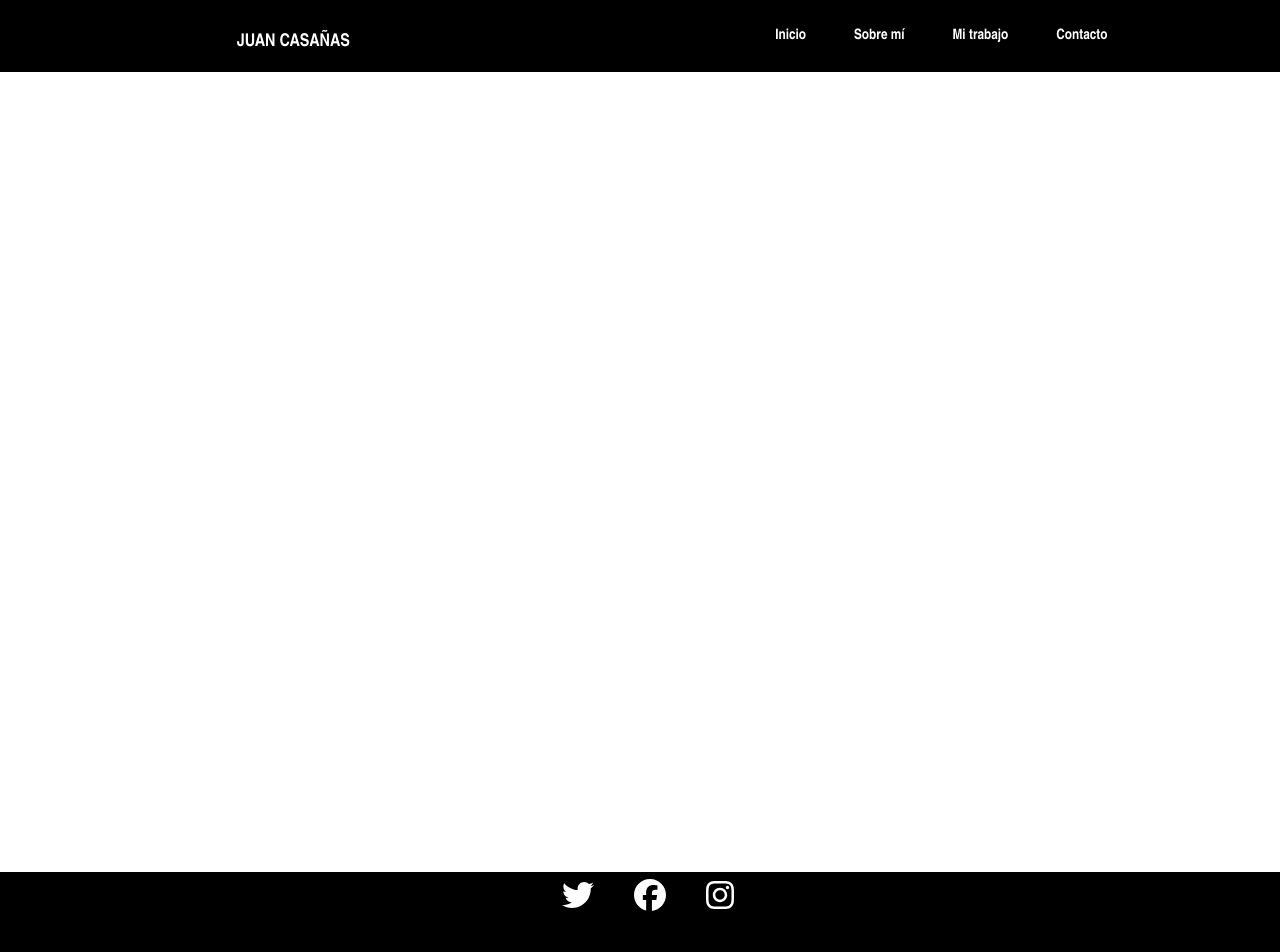
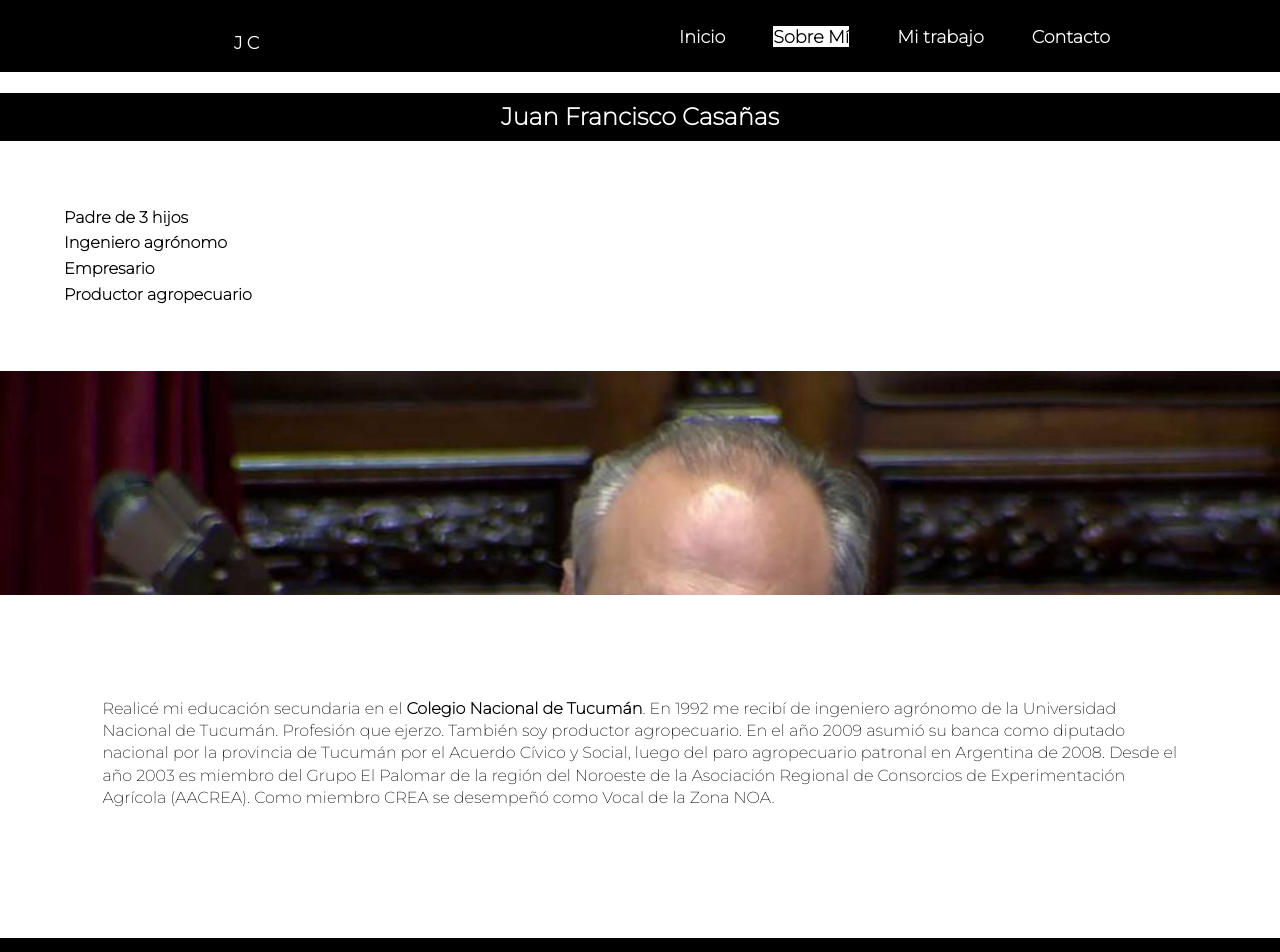
Before and after one commit to lucianocolin/juan-casanas, a React (Create React App) app in the folder juan-casanas-react/: page /sobre-mi in a window 1280 px wide. Shown: the top 952 px of the page. Built offline with nearby package versions, Linux system fonts and the light colour scheme.

Commit message:
testing text color

```diff
--- a/juan-casanas-react/src/App.jsx
+++ b/juan-casanas-react/src/App.jsx
@@ -5,6 +5,7 @@ import { BrowserRouter as Router, Routes, Route } from 'react-router-dom';
 import { useEffect } from 'react';
 import Aos from 'aos';
 import 'aos/dist/aos.css';
+import AboutMe from './pages/AboutMe';
 
 function App() {
 
@@ -18,6 +19,7 @@ function App() {
         <Layout>
           <Routes>
             <Route path='/' element={<Home />} />
+            <Route path='/sobre-mi' element={<AboutMe />} />
           </Routes>
         </Layout>
       </Router>
--- a/juan-casanas-react/src/components/Header.jsx
+++ b/juan-casanas-react/src/components/Header.jsx
@@ -2,19 +2,28 @@ import React from 'react';
 import '../css/Header.css';
 import { FontAwesomeIcon } from '@fortawesome/react-fontawesome';
 import { faBars } from '@fortawesome/free-solid-svg-icons';
+import { NavLink } from 'react-router-dom';
 
 const Header = () => {
   return (<>
       <div className='header'>
-        <h2>JUAN CASAÑAS</h2>
+        <h2>J C</h2>
         <nav>
           <input type="checkbox" id='check' />
           <label htmlFor="check" className='toggle-btn'>
             <FontAwesomeIcon icon={faBars} className='toggle-menu-icon'/>
           </label>
           <ul id='header-list' className='header-list'>
-            <li>Inicio</li>
-            <li>Sobre mí</li>
+            <li>
+              <NavLink to='/' className={({ isActive })=> isActive ? 'active header-link' : 'header-link'}>
+                Inicio
+              </NavLink>
+            </li>
+            <li>
+              <NavLink to='/sobre-mi' className='header-link'>
+                Sobre Mí
+              </NavLink>
+            </li>
             <li>Mi trabajo</li>
             <li>Contacto</li>
           </ul>
--- /dev/null
+++ b/juan-casanas-react/src/css/AboutMe.css
@@ -0,0 +1,34 @@
+.about-me-cover{
+  background-image: url(../imgs/juan2.jpg);
+  width: 100%;
+  height: 14rem;
+  background-repeat: no-repeat;
+  background-size: cover;
+}
+
+.name-jfc{
+  margin-top: 1.3rem;
+  background-color: black;
+  color: white;
+  height: 3rem;
+  display: flex;
+  justify-content: center;
+  align-items: center;
+}
+
+h4{
+  margin: 5% 0 5% 5%;
+  line-height: 1.6rem;
+}
+
+.about-me-text{
+  text-align: left;
+  padding: 8% 8% 10% 8%;
+}
+
+.about-me-text p{
+  /* font-weight: bold; */
+  color: rgb(0, 0, 0);
+  margin: 0;
+  line-height: 1.4rem;
+}
--- a/juan-casanas-react/src/css/App.css
+++ b/juan-casanas-react/src/css/App.css
@@ -1,7 +1,8 @@
-@import url('https://fonts.googleapis.com/css2?family=Montserrat:wght@400;600;800&display=swap');
+@import url('https://fonts.googleapis.com/css2?family=Montserrat:ital,wght@0,200;1,300&display=swap');
 
 body{
-  font-family: 'Amplitude','Arial Narrow', sans-serif;
+  /* font-family: 'Amplitude','Arial Narrow', sans-serif; */
+  font-family: 'Montserrat', sans-serif;
   margin: 0;
   padding: 0;
   position: relative;
--- a/juan-casanas-react/src/css/Footer.css
+++ b/juan-casanas-react/src/css/Footer.css
@@ -35,5 +35,14 @@
 @media (min-width: 768px){
   .footer{
     justify-content: space-around;
+    flex-direction: row;
+  }
+
+  .footer-icons-container a{
+    font-size: 2.5rem;
+  }
+
+  .footer-rights p{
+    font-size: 1.5rem;
   }
 }
--- a/juan-casanas-react/src/css/Header.css
+++ b/juan-casanas-react/src/css/Header.css
@@ -37,6 +37,16 @@
   transition: all .5s;
 }
 
+.header-link{
+  color: white;
+  text-decoration: none;
+}
+
+.active{
+  color: black;
+  background-color: white;
+}
+
 .toggle-menu-icon{
   width: 1.8rem;
   height: auto;
@@ -52,7 +62,7 @@
 }
 
 #check:checked ~ .header-list{
-  height: 45vh;
+  height: 50vh;
   z-index: 1;
 }
 
@@ -80,7 +90,7 @@
 
   .header-list li{
     display: inline-block;
-    font-size: 0.9rem;
+    font-size: 1.1rem;
     padding: 0;
     transition: none;
   }
--- a/juan-casanas-react/src/css/Home.css
+++ b/juan-casanas-react/src/css/Home.css
@@ -8,7 +8,7 @@
   text-align: center;
   margin: 0.5rem;
   padding: 0 2rem;
-  font-family: 'Amplitude','Arial Narrow', sans-serif;
+  font-family: 'Montserrat', sans-serif;
   font-size: 1.2rem;
   color: #5f5d5d;
 }
@@ -89,4 +89,9 @@
     gap: 2rem;
     margin-bottom: 3rem;
   }
+
+  .home-main-img-container{
+    height: 15rem;
+    margin-bottom: 0;
+  }
 }
--- /dev/null
+++ b/juan-casanas-react/src/pages/AboutMe.jsx
@@ -0,0 +1,34 @@
+import React from 'react';
+import '../css/AboutMe.css';
+
+const AboutMe = () => {
+  return (<>
+    <div>
+      <div className='name-jfc'>
+        <h2>Juan Francisco Casañas</h2>
+      </div>
+      <h4>
+        Padre de 3 hijos <br />
+        Ingeniero agrónomo <br />
+        Empresario <br />
+        Productor agropecuario
+      </h4>
+      <div className='about-me-cover'></div>
+      <div className='about-me-text'>
+        <p>
+        Realicé mi educación secundaria en el <b>Colegio
+        Nacional de Tucumán</b>. En 1992 me recibí de ingeniero agrónomo de la
+        Universidad Nacional de Tucumán. Profesión que ejerzo. También soy productor agropecuario.
+        En el año 2009 asumió su banca como diputado nacional por la provincia de Tucumán
+        por el Acuerdo Cívico y Social, luego del paro agropecuario patronal en Argentina de 2008.
+        Desde el año 2003 es miembro del Grupo El Palomar de la región del Noroeste de la
+        Asociación Regional de Consorcios de Experimentación Agrícola (AACREA).
+        Como miembro CREA se desempeñó como Vocal de la Zona NOA.
+        </p>
+      </div>
+    </div>
+  </>
+  )
+}
+
+export default AboutMe
```
Also changed, not shown: juan-casanas-react/src/imgs/juan1.jpg (added), juan-casanas-react/src/imgs/juan2.jpg (added).
